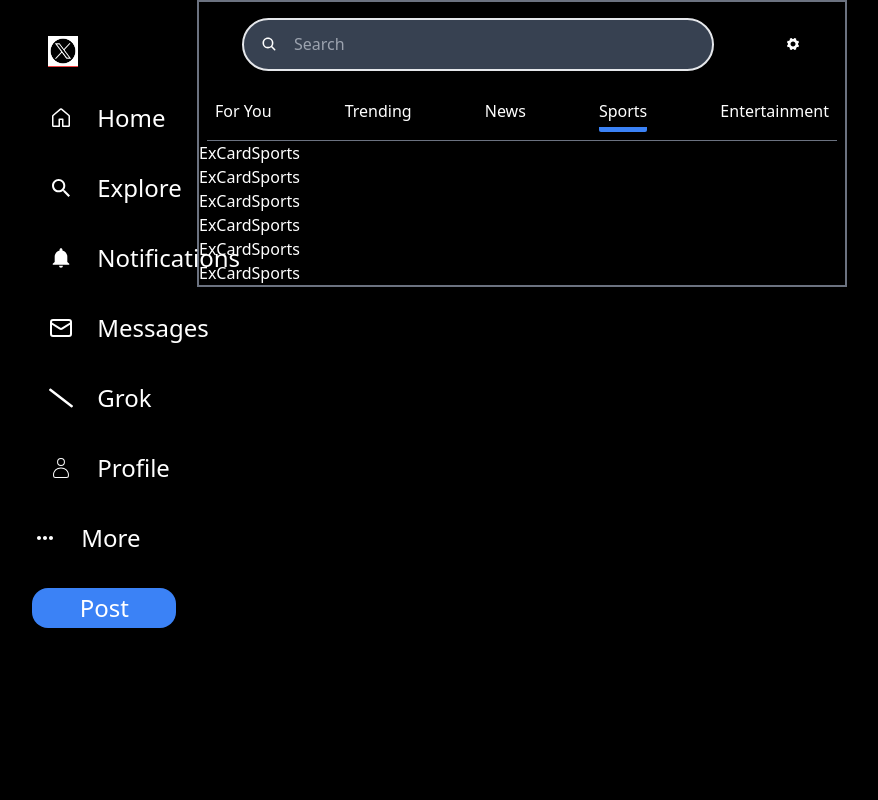
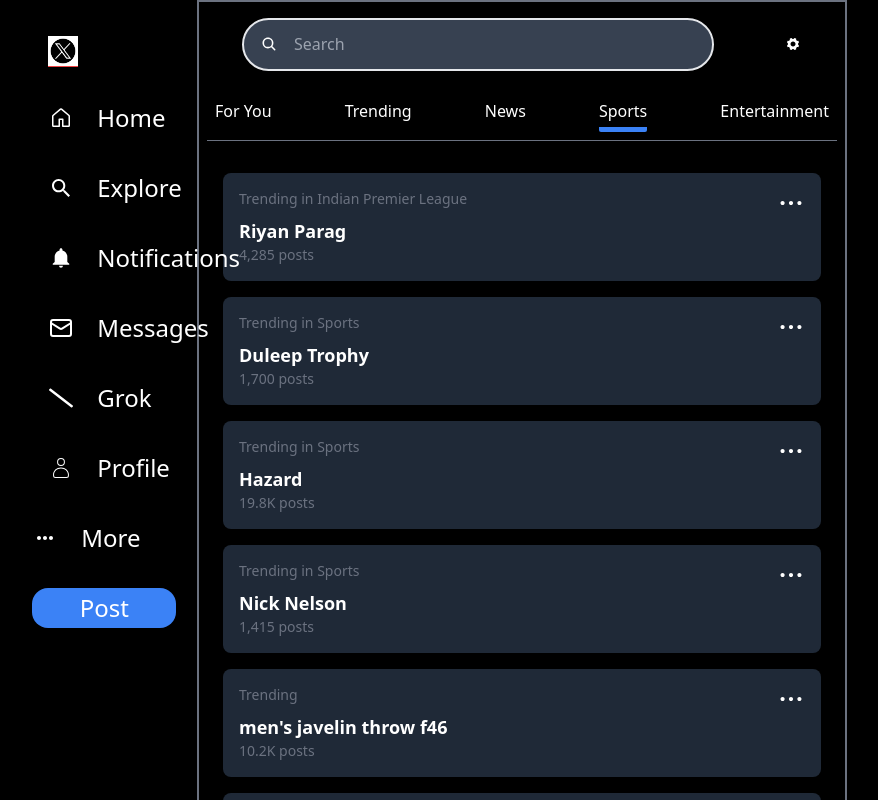
Before and after one commit to ompatel585/twitterClone, a React (Create React App) app: page /explore/sports in a window 1280 px wide. Shown: the whole page, without its empty margins (123-1001 px from the left). Built offline with nearby package versions, Linux system fonts and the light colour scheme.

Commit message:
Successful

```diff
--- a/src/components/Explore/ExCardEntertainment.js
+++ b/src/components/Explore/ExCardEntertainment.js
@@ -1,8 +1,17 @@
 import React from 'react';
+import { IoIosMore } from "react-icons/io";
 
-function ExCardEntertainment() {
+function ExCardEntertainment({ category, trendTitle, postCount }) {
   return (
-    <div>ExCardEntertainment</div>
+    <div className="bg-gray-800 text-white p-4 mb-4 rounded-lg shadow-md my-2 hover:bg-gray-700 cursor-pointer transition-colors">
+      <div className='flex'>
+        <p className='text-gray-500 text-sm'>{category}</p>
+        <IoIosMore size={28} className='ml-auto' />
+      </div>
+
+      <h3 className='text-white text-lg font-bold'>{trendTitle}</h3>
+      <p className='text-gray-500 text-sm'>{postCount} </p>
+    </div>
   )
 }
 
--- a/src/components/Explore/ExCardNews.js
+++ b/src/components/Explore/ExCardNews.js
@@ -3,17 +3,14 @@
 
 function ExCardNews({ category, trendTitle, postCount }) {
   return (
-    <div className="bg-gray-800 text-white p-4 rounded-lg shadow-md my-2 hover:bg-gray-700 transition-colors">
-      <div className="text-md text-gray-400 flex">
-        {category}
-        <IoIosMore size={24} className='ml-auto text-gray-400 hover:text-white transition-colors'/>
+    <div className="bg-gray-800 text-white p-4 mb-4 rounded-lg shadow-md my-2 hover:bg-gray-700 cursor-pointer transition-colors">
+      <div className='flex'>
+        <p className='text-gray-500 text-sm'>{category}</p>
+        <IoIosMore size={28} className='ml-auto' />
       </div>
-      <div className="text-lg font-bold my-1">
-        #{trendTitle}
-      </div>
-      <div className="text-sm text-gray-400">
-        {postCount}
-      </div>
+
+      <h3 className='text-white text-lg font-bold'>{trendTitle}</h3>
+      <p className='text-gray-500 text-sm'>{postCount} </p>
     </div>
   )
 }
--- a/src/components/Explore/ExCardSports.js
+++ b/src/components/Explore/ExCardSports.js
@@ -1,9 +1,18 @@
 import React from 'react';
+import { IoIosMore } from "react-icons/io";
 
-function ExCardSports() {
+function ExCardSports({ category, trendTitle, postCount }) {
   return (
-    <div>ExCardSports</div>
-  )
+    <div className="bg-gray-800 text-white p-4 mb-4 rounded-lg shadow-md my-2 hover:bg-gray-700 cursor-pointer transition-colors">
+      <div className='flex'>
+        <p className='text-gray-500 text-sm'>{category}</p>
+        <IoIosMore size={28} className='ml-auto' />
+      </div>
+
+      <h3 className='text-white text-lg font-bold'>{trendTitle}</h3>
+      <p className='text-gray-500 text-sm'>{postCount} </p>
+    </div>
+  );
 }
 
 export default ExCardSports;
--- a/src/components/Explore/ExEntertainment.js
+++ b/src/components/Explore/ExEntertainment.js
@@ -1,12 +1,29 @@
 import React from 'react';
 import ExMain from './ExMain';
 import LeftBox from '../Home/LeftBox';
-import ExCard from './ExCardEntertainment'
+import ExCardEntertainment from './ExCardEntertainment';
 import { Link } from 'react-router-dom';
 import { IoSearch } from "react-icons/io5";
 import { IoIosSettings } from "react-icons/io";
 
 function ExEntertainment() {
+
+  const entertainmentData = [
+    { category: 'Trending in Entertainment', trendTitle: 'Hawk Tuah', postCount: '11K posts' },
+    { category: 'Trending in Entertainment', trendTitle: '#TheGOAT', postCount: 'Trending with #ThalapathyVijay, #TheGreatestOfAllTime' },
+    { category: 'Trending in Entertainment', trendTitle: '#JanhviKapoor', postCount: 'Trending with #Daavudi' },
+    { category: 'Trending in Music', trendTitle: 'SHINee', postCount: '26.7K posts' },
+    { category: 'Trending in Entertainment', trendTitle: '#Joker2', postCount: 'Trending with #JokerFolieADeux' },
+    { category: 'Trending in Entertainment', trendTitle: '#AnushkaSharma', postCount: '5,413 posts' },
+    { category: 'Trending in K-pop', trendTitle: 'Suho', postCount: '36.4K posts' },
+    { category: 'Trending in Music', trendTitle: 'Gose', postCount: '21.5K posts' },
+    { category: 'Trending in Entertainment', trendTitle: '#EmergencyMovie', postCount: '5,972 posts' },
+    { category: 'Trending in Music', trendTitle: '#FELIX_Unfair', postCount: '1,857 posts' },
+    { category: 'Trending in Music', trendTitle: 'hoshi', postCount: '54.5K posts' },
+    { category: 'Trending in Fashion & beauty', trendTitle: 'Tom Ford', postCount: '1,726 posts' },
+    { category: 'Trending in Entertainment', trendTitle: '#120Bahadur', postCount: 'Trending with #EkSauBeesBahadur' },
+  ];
+
   return (
     <div>
       <div className='flex h-screen text-white'>
@@ -62,44 +79,16 @@
                   </Link>
                 </div>
               </div>
-              <div>
-                <ExCard
-                  category="Entertainment"
-                  trendTitle="BoycottBollywood"
-                  postCount="22.5K"
+              <div className='p-6'>
+              {entertainmentData.map((entertainment, index) => (
+                <ExCardEntertainment
+                  key={index}
+                  category={entertainment.category}
+                  trendTitle={entertainment.trendTitle}
+                  postCount={entertainment.postCount}
                 />
-
-                <ExCard
-                  category="News"
-                  trendTitle="ClimateChange"
-                  postCount="10.2K"
-                />
-
-                <ExCard
-                  category="TrendingIndia"
-                  trendTitle="Jailer 2"
-                  postCount="6.8K"
-                />
-
-                <ExCard
-                  category="Entertainment"
-                  trendTitle="TheGreatestAllTime"
-                  postCount="19.1K"
-                />
-
-                <ExCard
-                  category="Politics"
-                  trendTitle="Blood"
-                  postCount="6.9K"
-                />
-
-                <ExCard
-                  category="Sports"
-                  trendTitle="Diaz"
-                  postCount="29.1K"
-                />
-
-              </div>
+              ))}
+            </div>
             </div>
           </div>
         </div>
--- a/src/components/Explore/ExMain.js
+++ b/src/components/Explore/ExMain.js
@@ -55,7 +55,7 @@
                             <p>Entertainment</p>
                         </Link>
                     </div>
-                    <div>
+                    <div className='p-6'>
                         <ExCard
                             category="Entertainment"
                             trendTitle="BoycottBollywood"
--- a/src/components/Explore/ExNews.js
+++ b/src/components/Explore/ExNews.js
@@ -73,7 +73,7 @@
                   <p>Entertainment</p>
                 </Link>
               </div>
-              <div className='p-6'>
+              <div className='p-6 '>
               {newsData.map((news, index) => (
                 <ExCardNews
                   key={index}
--- /dev/null
+++ b/src/components/Explore/ExRightBox.js
@@ -0,0 +1,9 @@
+import React from 'react';
+
+function ExRightBox() {
+  return (
+    <div>ExRightBox</div>
+  )
+}
+
+export default ExRightBox;
--- a/src/components/Explore/ExSports.js
+++ b/src/components/Explore/ExSports.js
@@ -1,12 +1,26 @@
 import React from 'react';
 import ExMain from './ExMain';
 import LeftBox from '../Home/LeftBox';
-import ExCard from './ExCardSports'
+import ExCardSports from './ExCardSports'
 import { Link } from 'react-router-dom';
 import { IoSearch } from "react-icons/io5";
 import { IoIosSettings } from "react-icons/io";
 
 function ExSports() {
+
+  const sportsData = [
+    { category: 'Trending in Indian Premier League', trendTitle: 'Riyan Parag', postCount: '4,285 posts' },
+    { category: 'Trending in Sports', trendTitle: 'Duleep Trophy', postCount: '1,700 posts' },
+    { category: 'Trending in Sports', trendTitle: 'Hazard', postCount: '19.8K posts' },
+    { category: 'Trending in Sports', trendTitle: 'Nick Nelson', postCount: '1,415 posts' },
+    { category: 'Trending', trendTitle: "men's javelin throw f46", postCount: '10.2K posts' },
+    { category: 'Trending in Sports', trendTitle: 'Rajasthan Royals', postCount: '2,084 posts' },
+    { category: 'Trending in Sports', trendTitle: 'Rabiot', postCount: '35.5K posts' },
+    { category: 'Trending', trendTitle: 'Sachin Sarjerao Khilari', postCount: '1,148 posts' },
+    { category: 'Trending in UEFA Europa League', trendTitle: 'Cavani', postCount: '3,478 posts' },
+    { category: 'Trending in Sports', trendTitle: 'Thierry Henry', postCount: '1,974 posts' },
+  ];
+
   return (
     <div>
       <div className='flex h-screen text-white'>
@@ -60,44 +74,16 @@
                   <p>Entertainment</p>
                 </Link>
               </div>
-              <div>
-                <ExCard
-                  category="Entertainment"
-                  trendTitle="BoycottBollywood"
-                  postCount="22.5K"
+              <div className='p-6'>
+              {sportsData.map((sports, index) => (
+                <ExCardSports
+                  key={index}
+                  category={sports.category}
+                  trendTitle={sports.trendTitle}
+                  postCount={sports.postCount}
                 />
-
-                <ExCard
-                  category="News"
-                  trendTitle="ClimateChange"
-                  postCount="10.2K"
-                />
-
-                <ExCard
-                  category="TrendingIndia"
-                  trendTitle="Jailer 2"
-                  postCount="6.8K"
-                />
-
-                <ExCard
-                  category="Entertainment"
-                  trendTitle="TheGreatestAllTime"
-                  postCount="19.1K"
-                />
-
-                <ExCard
-                  category="Politics"
-                  trendTitle="Blood"
-                  postCount="6.9K"
-                />
-
-                <ExCard
-                  category="Sports"
-                  trendTitle="Diaz"
-                  postCount="29.1K"
-                />
-
-              </div>
+              ))}
+            </div>
             </div>
           </div>
         </div>
```
